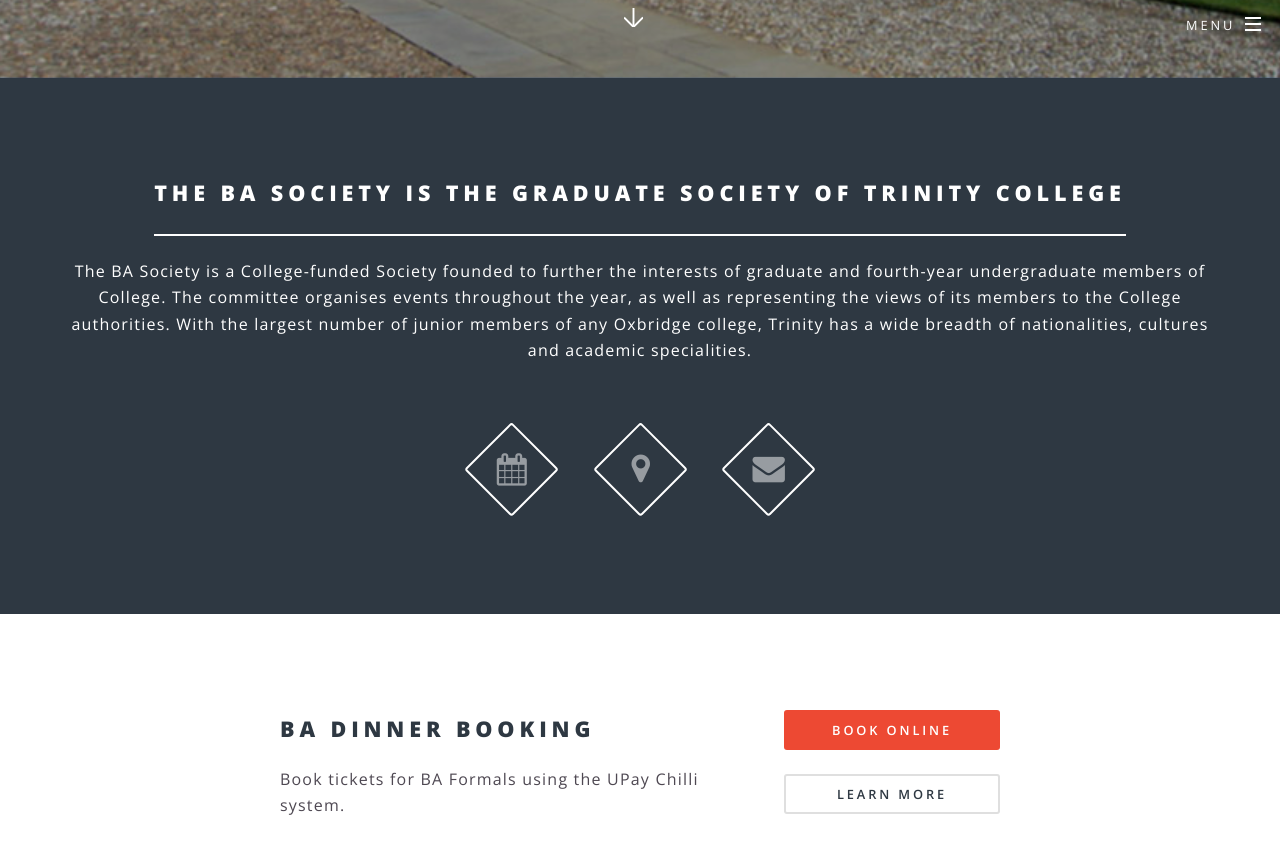
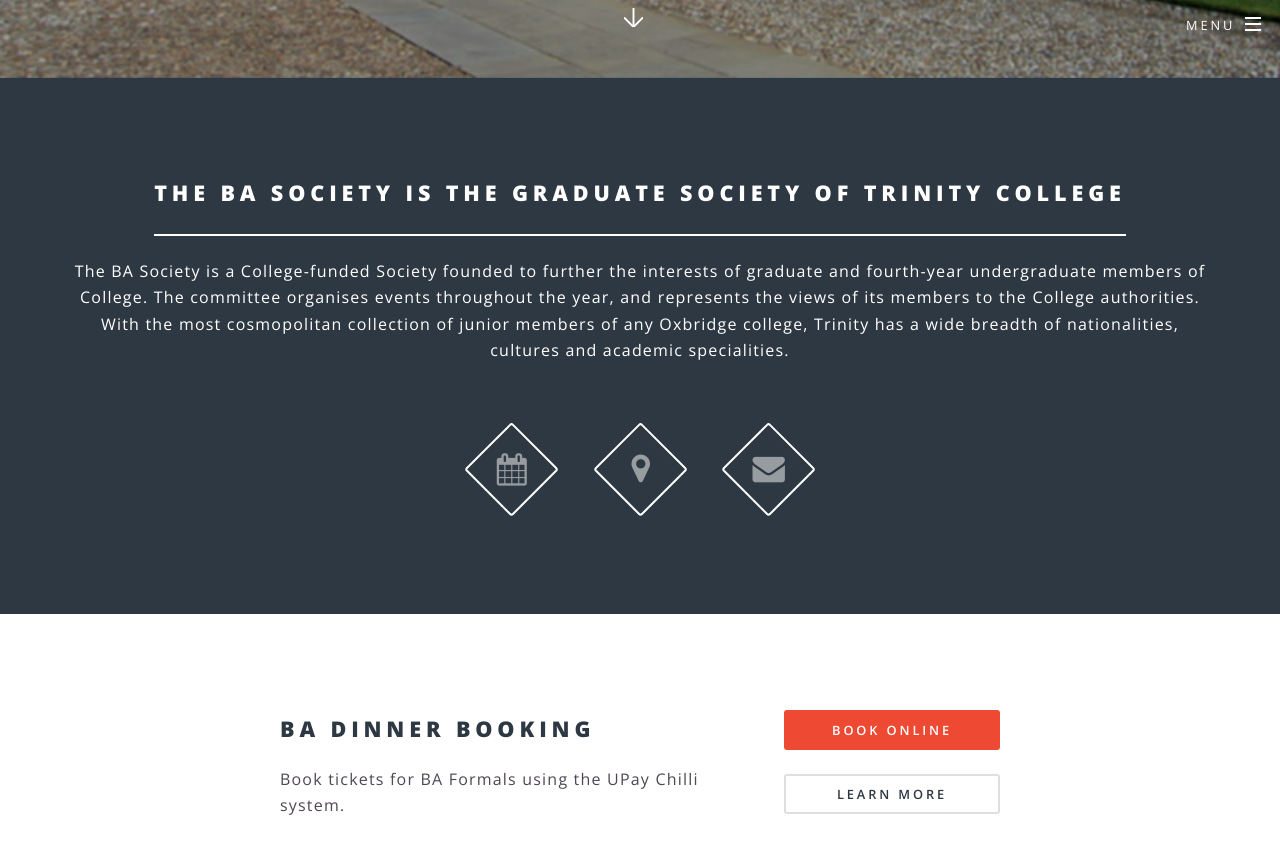
Before and after one commit to TrinityBASociety/trinitybasociety.github.io, a Jekyll site: the page built from index.html, in a window 1280 px wide and 900 px high, scrolled down 822 px. Shown: the top 854 px of the window. Built offline with Jekyll 4.4.1, drawn with Linux system fonts in a browser that asks for light colours.

Commit message:
Update about us spiel

```diff
--- a/index.html
+++ b/index.html
@@ -28,7 +28,7 @@
 	<div class="inner">
 		<header class="major">
 			<h2>The BA Society is the Graduate Society of Trinity College</h2>
-			<p>The BA Society is a College-funded Society founded to further the interests of graduate and fourth-year undergraduate members of College. The committee organises events throughout the year, as well as representing the views of its members to the College authorities. With the largest number of junior members of any Oxbridge college, Trinity has a wide breadth of nationalities, cultures and academic specialities.</p>
+			<p>The BA Society is a College-funded Society founded to further the interests of graduate and fourth-year undergraduate members of College. The committee organises events throughout the year, and represents the views of its members to the College authorities. With the most cosmopolitan collection of junior members of any Oxbridge college, Trinity has a wide breadth of nationalities, cultures and academic specialities.</p>
 		</header>
 		<ul class="icons major">
 			<li><a href="http://trin-hosts.trin.cam.ac.uk/ba_society/ba_docs/2015-2016/Term_cards/Easter2016.pdf" target="_blank"><span class="icon fa-calendar major"><span class="label">Calendar</span></span></a></li>
```
